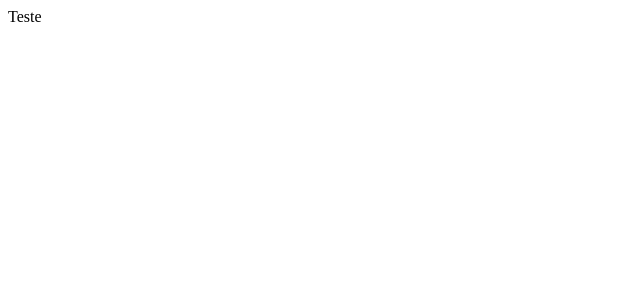
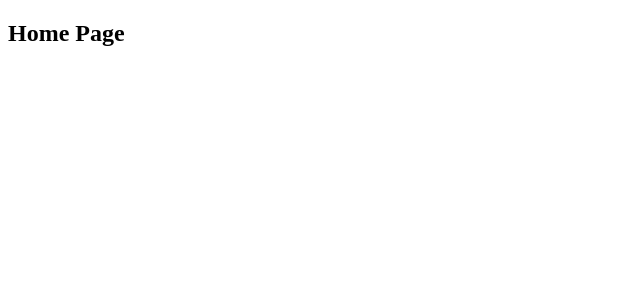
Before and after one commit to flaviorocha2018/CASHFLOWBR_FRONTEND_BILLING, a React (Create React App) app: page /home-page in a window 1280 px wide. Shown: the top 300 px of the page, without its empty margins (0-640 px from the left). Built offline with nearby package versions, Linux system fonts and the light colour scheme.

Commit message:
feat: Added react-router-dom V6.

```diff
--- a/package.json
+++ b/package.json
@@ -8,11 +8,10 @@
     "test": "react-scripts test",
     "eject": "react-scripts eject"
   },
-
-
   "dependencies": {
     "react": "^18.2.0",
     "react-dom": "^18.2.0",
+    "react-router-dom": "^6.7.0",
     "react-scripts": "5.0.1"
   },
   "devDependencies": {
@@ -26,7 +25,6 @@
     "typescript": "^4.9.4",
     "web-vitals": "^2.1.4"
   },
-
   "eslintConfig": {
     "extends": [
       "react-app",
--- a/src/App.tsx
+++ b/src/App.tsx
@@ -1,10 +1,11 @@
-
+import { BrowserRouter } from "react-router-dom";
+import { AppRoutes } from "./routes";
 
 
 export const  App = () => {
   return (
-    <div className="App">
-      Teste
-    </div>
+    <BrowserRouter >
+      <AppRoutes />
+    </BrowserRouter >
   );
 }
--- a/src/routes/index.tsx
+++ b/src/routes/index.tsx
@@ -1 +1,14 @@
-export { };
+import { Routes, Route, Navigate } from 'react-router-dom';
+
+
+export const AppRoutes = () => {
+
+    return(
+        <Routes>
+            <Route path="/home-page" element={<h2>Home Page</h2>} />
+
+            <Route path= "*" element={<Navigate to="/home-page" />} />
+
+        </Routes>
+    )
+}
```
Also changed, not shown: 1 other file (tests, documents, lock files or other folders).
